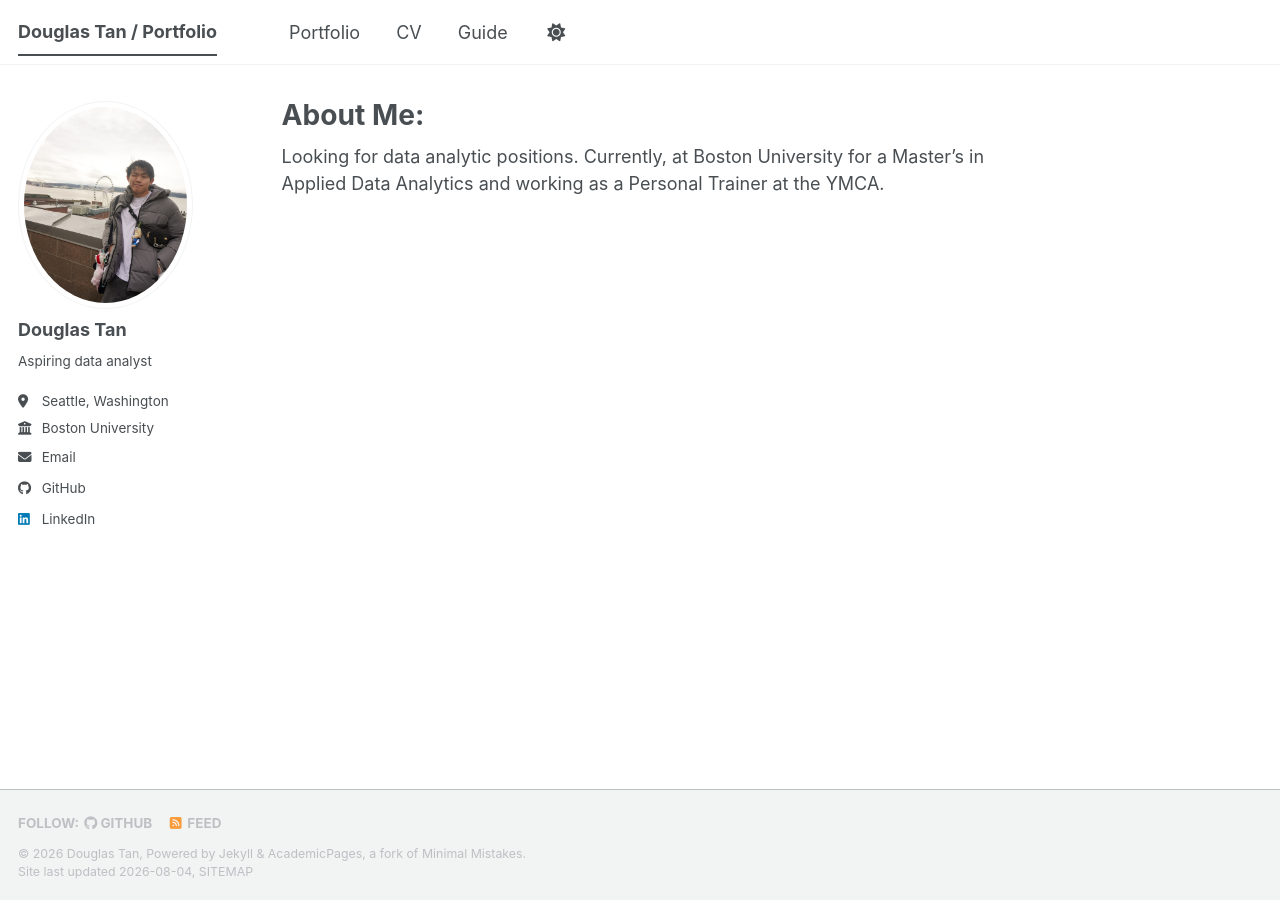
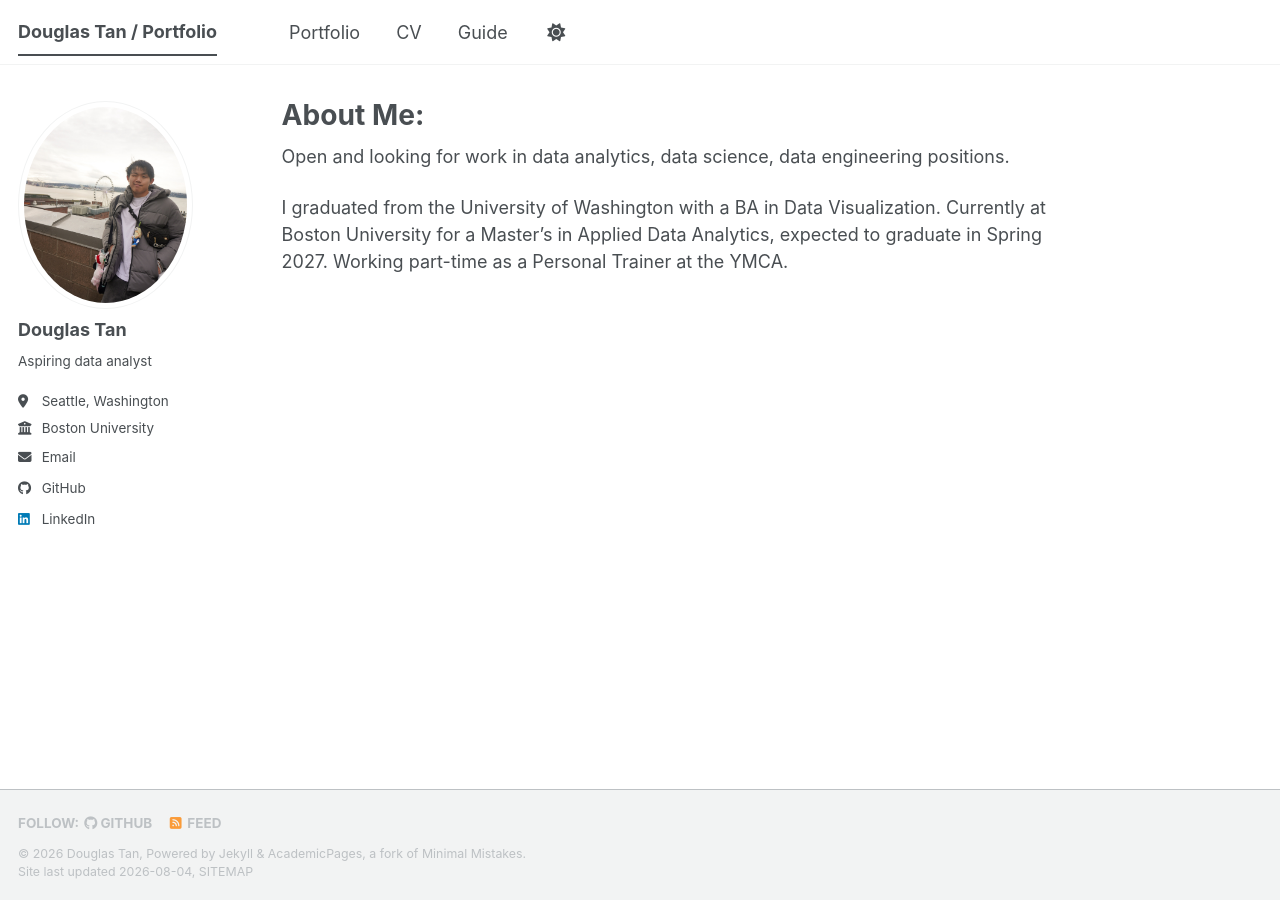
Before and after one commit to douggtann/douggtann.github.io, a Jekyll site: the page built from _pages/about.md, in a window 1280 px wide. Built offline with Jekyll 4.4.1, drawn with Linux system fonts in a browser that asks for light colours; a style sheet for code colours, icons or effects is not loaded.

Commit message:
Update about.md

```diff
--- a/_pages/about.md
+++ b/_pages/about.md
@@ -7,4 +7,6 @@ redirect_from:
   - /about.html
 ---
 
-Looking for data analytic positions. Currently, at Boston University for a Master's in Applied Data Analytics and working as a Personal Trainer at the YMCA.
+Open and looking for work in data analytics, data science, data engineering positions.
+
+I graduated from the University of Washington with a BA in Data Visualization. Currently at Boston University for a Master's in Applied Data Analytics, expected to graduate in Spring 2027. Working part-time as a Personal Trainer at the YMCA.
```
